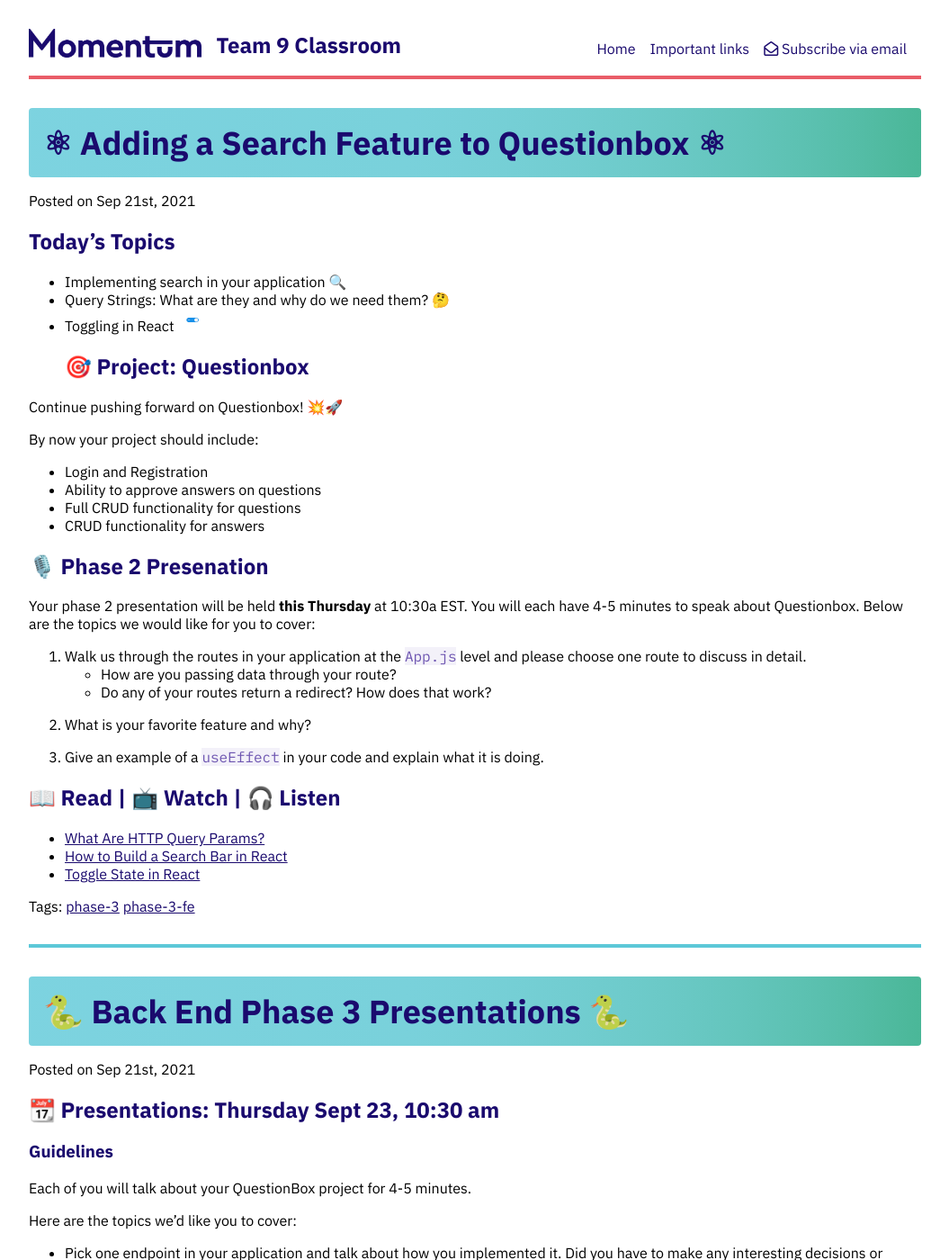
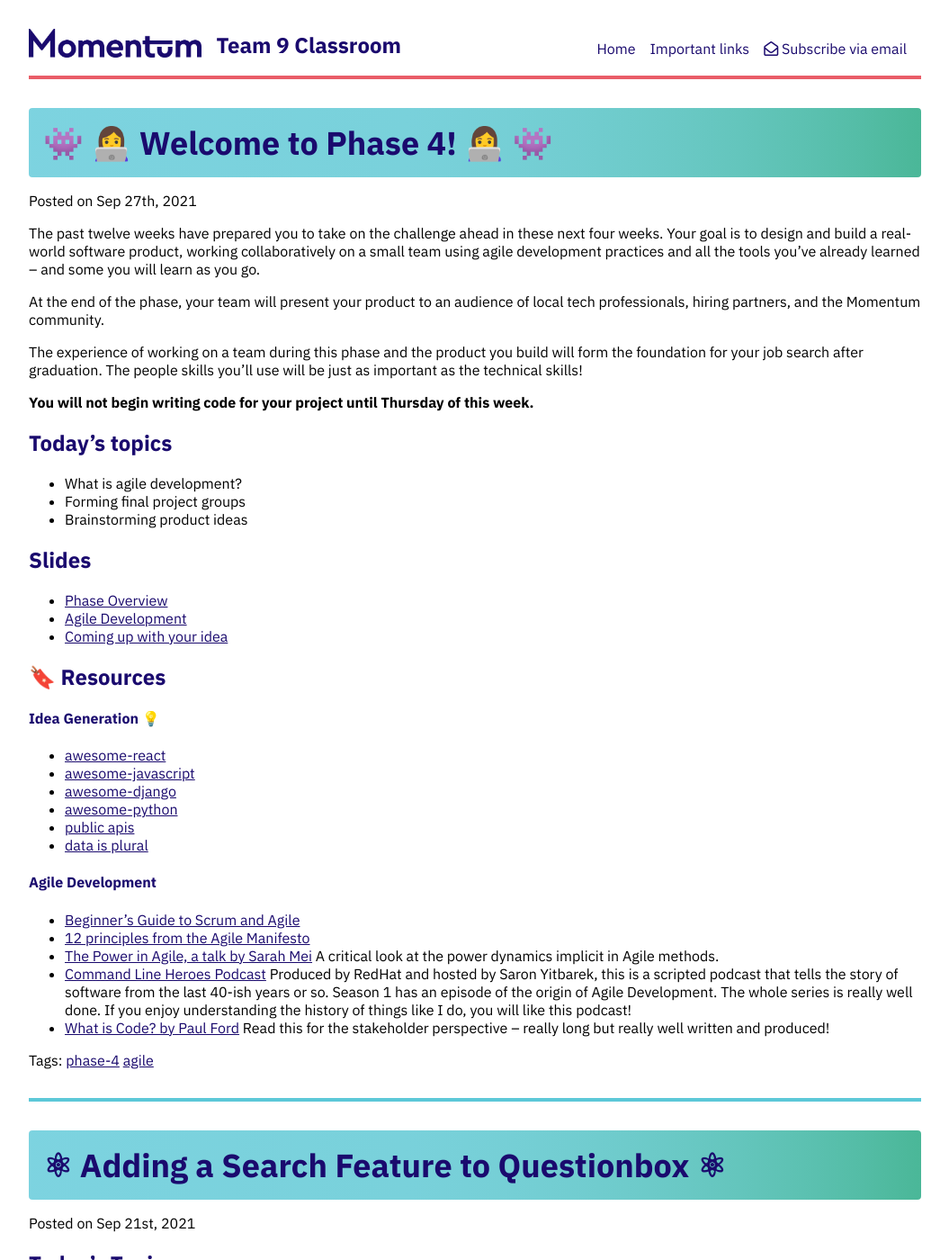
Before and after one commit to Momentum-Team-9/momentum-team-9.github.io, a Jekyll site: the page built from index.html, in a window 1280 px wide and 1400 px high. Shown: the whole window at 90% size, without its empty margins (112-1167 px from the left). Built offline with Jekyll 4.4.1, drawn with Linux system fonts in a browser that asks for light colours; nearby versions of some CDN libraries; the list of posts is cut into pages by our own code; some of the changed text lies outside the part shown.

Commit message:
Add phase 4 first post and updated Zoom link

```diff
--- /dev/null
+++ b/_posts/2021-09-27-welcome-phase-4.md
@@ -0,0 +1,44 @@
+---
+layout: post
+title: 👾 👩‍💻 Welcome to Phase 4! 👩‍💻 👾
+tags: phase-4 agile
+---
+
+The past twelve weeks have prepared you to take on the challenge ahead in these next four weeks. Your goal is to design and build a real-world software product, working collaboratively on a small team using agile development practices and all the tools you've already learned -- and some you will learn as you go.
+
+At the end of the phase, your team will present your product to an audience of local tech professionals, hiring partners, and the Momentum community.
+
+The experience of working on a team during this phase and the product you build will form the foundation for your job search after graduation. The people skills you'll use will be just as important as the technical skills!
+
+**You will not begin writing code for your project until Thursday of this week.**
+
+## Today's topics
+
+- What is agile development?
+- Forming final project groups
+- Brainstorming product ideas
+
+## Slides
+
+- [Phase Overview](https://drive.google.com/file/d/1CWE8PXQVsgfHy0gNFrHjz0LQDjW3KKoj/view?usp=sharing)
+- [Agile Development](https://drive.google.com/file/d/11FdKfcBitBjs7R6Tqkug7oTn9NWdCltQ/view?usp=sharing)
+- [Coming up with your idea](https://drive.google.com/file/d/1vLEOotRpy3s_scOP6hLOwntxkzZp__on/view?usp=sharing)
+
+## 🔖 Resources
+
+#### Idea Generation 💡
+
+- [awesome-react](https://github.com/enaqx/awesome-react)
+- [awesome-javascript](https://github.com/sorrycc/awesome-javascript)
+- [awesome-django](https://github.com/wsvincent/awesome-django)
+- [awesome-python](https://github.com/vinta/awesome-python)
+- [public apis](https://github.com/public-apis/public-apis)
+- [data is plural](https://www.data-is-plural.com/)
+
+#### Agile Development
+
+- [Beginner's Guide to Scrum and Agile](https://blog.trello.com/beginners-guide-scrum-and-agile-project-management)
+- [12 principles from the Agile Manifesto](https://www.agilealliance.org/agile101/12-principles-behind-the-agile-manifesto/)
+- [The Power in Agile, a talk by Sarah Mei](https://www.youtube.com/watch?v=YL-6RCTywbc&feature=youtu.be) A critical look at the power dynamics implicit in Agile methods.
+- [Command Line Heroes Podcast](https://www.redhat.com/en/command-line-heroes) Produced by RedHat and hosted by Saron Yitbarek, this is a scripted podcast that tells the story of software from the last 40-ish years or so. Season 1 has an episode of the origin of Agile Development. The whole series is really well done. If you enjoy understanding the history of things like I do, you will like this podcast!
+- [What is Code? by Paul Ford](https://www.bloomberg.com/graphics/2015-paul-ford-what-is-code/) Read this for the stakeholder perspective -- really long but really well written and produced!
```
Also changed, not shown: links.md (+2 -3 lines).
